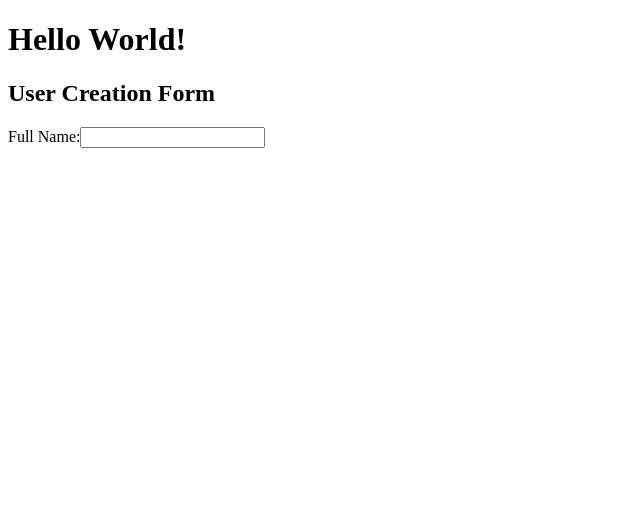
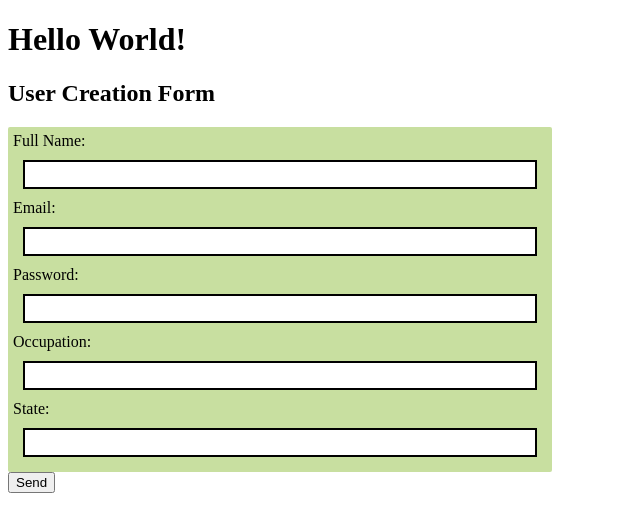
Before and after one commit to rachelCodes20/reactForm, a React (Vite) app: page / in a window 1280 px wide. Shown: the top 532 px of the page, without its empty margins (0-640 px from the left). Built offline with nearby package versions, Linux system fonts and the light colour scheme.

Commit message:
basic form structure complete

```diff
--- a/package.json
+++ b/package.json
@@ -10,6 +10,7 @@
     "process": "^0.11.10"
   },
   "dependencies": {
+    "prettier": "^2.8.1",
     "react": "^18.2.0",
     "react-dom": "^18.2.0"
   }
--- a/src/Form.js
+++ b/src/Form.js
@@ -10,12 +10,35 @@ State
 
 const Form = () => {
 return (
-    <div className="form">
+    <div>
         <h2>User Creation Form</h2>
-        <form>
-            <label>Full Name:</label>
-            <input type="text" className="flname" name="flname"/>
-        </form>
+        <div className="formDiv">
+            <form className="innerForm">
+                <div >
+                            <label className="column">Full Name:</label>
+                            <input type="text" id="flname" name="flname"/>
+                        </div>
+                        <div>
+                            <label className="column">Email:</label>
+                            <input type="text" id="email" name="email"/>
+                        </div>
+                        <div>
+                            <label className="column">Password:</label>
+                            <input type="password" id="pword" name="pword" minLength="8" required />
+                        </div>
+                        <div>
+                            <label className="column">Occupation:</label>
+                            <input type="text" id="work" name="work"/>
+                        </div>
+                        <div>
+                            <label className="column">State:</label>
+                            <input type="text" id="state" name="state"/>
+                </div>
+
+            </form>
+        </div>
+
+        <button>Send</button>
     </div>
 );
 }
--- a/src/index.html
+++ b/src/index.html
@@ -3,7 +3,7 @@
   <head>
     <meta charset="utf-8"/>
     <title>reactForm</title>
-    <link ref="stylesheet" href="../styles.css">
+    <link rel="stylesheet" href="../style.css">
   </head>
   <body>
    <div id="root"></div>
--- a/src/index.js
+++ b/src/index.js
@@ -1,7 +1,7 @@
 import React from 'react';
-import ReactDOM from 'react-dom';
-import '../styles.css';
-import App from './App';
+import { createRoot } from "react-dom/client";
+import App from "./App";
 
-
-ReactDOM.render(<App />, document.getElementById("root"));
+const container = document.getElementById("root");
+const root = createRoot(container)
+root.render(<App />);
--- /dev/null
+++ b/style.css
@@ -0,0 +1,21 @@
+
+.formDiv {
+    display: flex;
+    flex-direction: row;
+    background-color: rgb(200, 223, 160);
+    position: relative;
+    width:fit-content;
+    border-radius: 2px;
+    padding: 5px;
+}
+
+.innerForm .column {
+    display: flex;
+    flex-direction: column;
+}
+input {
+    width: 500px;
+    border: solid black 2px;
+    padding: 5px;
+    margin: 10px;
+}
```
